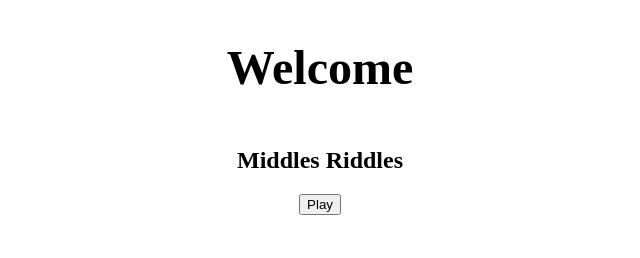
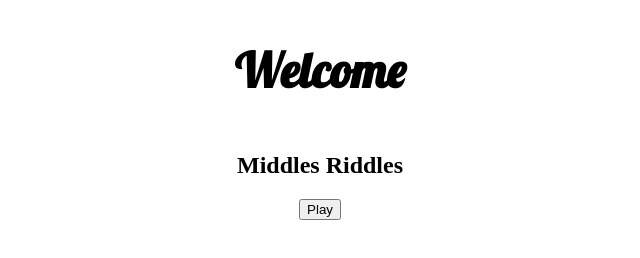
Before and after one commit to Sydney205/Middles_RIddles, a plain HTML site: page index.html in a window 1280 px wide. Shown: the whole page, without its empty margins (328-968 px from the left). Drawn offline with Linux system fonts and the light colour scheme.

Commit message:
Update style.css

```diff
--- a/Middles Riddles_files/style.css
+++ b/Middles Riddles_files/style.css
@@ -16,6 +16,7 @@ body {
 
 h1 {
  font-size: 3rem;
+ font-family: Lobster;
 }
 
 input {
```
